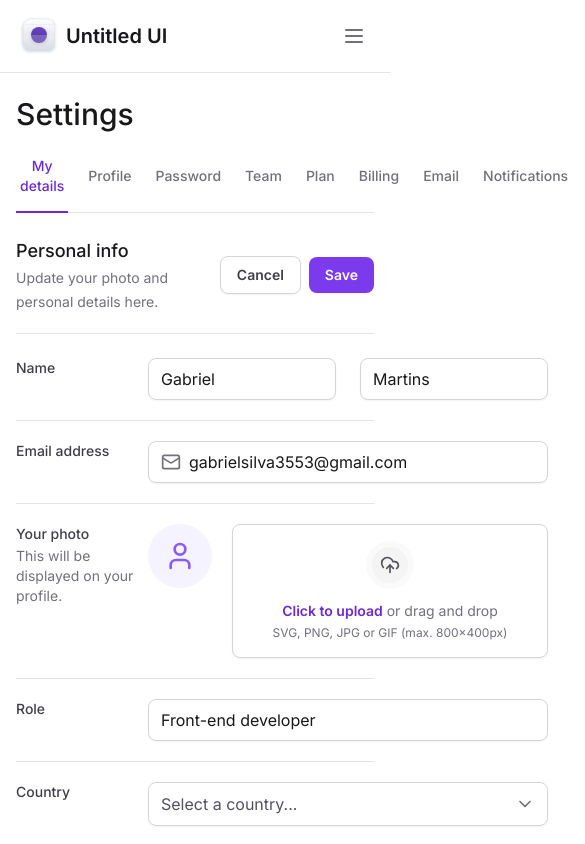
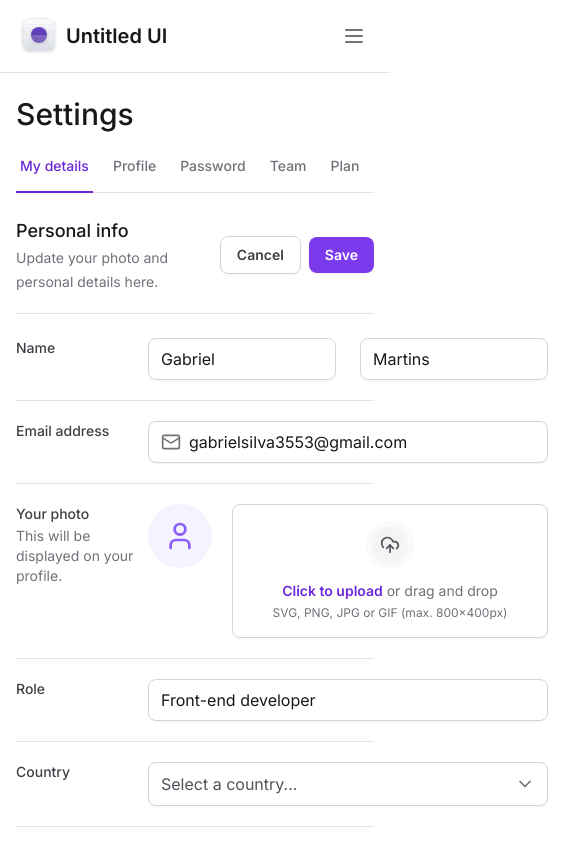
Before and after one commit to GabrielMartinsss/mastering-tailwind, a Next.js app: page / in a window 390 px wide. Shown: the top 844 px of the page, 585 px wide, since content can reach past the window. Built offline with nearby package versions, Linux system fonts and the light colour scheme.

Commit message:
style: add responsive on SettingsTabs component

```diff
--- a/package.json
+++ b/package.json
@@ -11,6 +11,7 @@
   "dependencies": {
     "@formkit/auto-animate": "^0.8.1",
     "@radix-ui/react-collapsible": "^1.0.3",
+    "@radix-ui/react-scroll-area": "^1.0.5",
     "@radix-ui/react-select": "^2.0.0",
     "@radix-ui/react-tabs": "^1.0.4",
     "@types/node": "20.5.9",
--- a/src/components/SettingsTabs/TabItem.tsx
+++ b/src/components/SettingsTabs/TabItem.tsx
@@ -15,7 +15,7 @@ export function TabItem({ value, title, isSelected = false }: TabItemProps) {
       value={value}
       className="group relative px-1 pb-4 text-sm font-medium text-zinc-500 outline-none hover:text-violet-700 data-[state=active]:text-violet-700"
     >
-      <span className="rounded group-focus-visible:ring-2 group-focus-visible:ring-violet-400 group-focus-visible:ring-offset-4">
+      <span className="whitespace-nowrap rounded group-focus-visible:ring-2 group-focus-visible:ring-violet-400 group-focus-visible:ring-offset-4">
         {title}
       </span>
 
--- a/src/components/SettingsTabs/index.tsx
+++ b/src/components/SettingsTabs/index.tsx
@@ -1,6 +1,7 @@
 'use client'
 
 import * as Tabs from '@radix-ui/react-tabs'
+import * as ScrollArea from '@radix-ui/react-scroll-area'
 import { TabItem } from './TabItem'
 import { useState } from 'react'
 
@@ -9,6 +10,8 @@ export function SettingTabs() {
 
   return (
     <Tabs.Root value={currentTab} onValueChange={setCurrentTab}>
+      <ScrollArea.Root className="w-full" type="scroll">
+        <ScrollArea.Viewport className="w-full overflow-x-scroll">
           <Tabs.List className="mt-6 flex items-center gap-4 border-b border-zinc-200">
             <TabItem
               value="tab1"
@@ -25,8 +28,16 @@ export function SettingTabs() {
               title="Password"
               isSelected={currentTab === 'tab3'}
             />
-        <TabItem value="tab4" title="Team" isSelected={currentTab === 'tab4'} />
-        <TabItem value="tab5" title="Plan" isSelected={currentTab === 'tab5'} />
+            <TabItem
+              value="tab4"
+              title="Team"
+              isSelected={currentTab === 'tab4'}
+            />
+            <TabItem
+              value="tab5"
+              title="Plan"
+              isSelected={currentTab === 'tab5'}
+            />
             <TabItem
               value="tab6"
               title="Billing"
@@ -53,6 +64,15 @@ export function SettingTabs() {
               isSelected={currentTab === 'tab10'}
             />
           </Tabs.List>
+        </ScrollArea.Viewport>
+
+        <ScrollArea.Scrollbar
+          className="flex h-0.5 translate-y-1.5 touch-none select-none flex-col bg-zinc-100"
+          orientation="horizontal"
+        >
+          <ScrollArea.Thumb className="relative flex-1 rounded-lg bg-zinc-300" />
+        </ScrollArea.Scrollbar>
+      </ScrollArea.Root>
     </Tabs.Root>
   )
 }
```
Also changed, not shown: 1 other file (tests, documents, lock files or other folders). Lines whose indentation alone changed are shown as unchanged.
